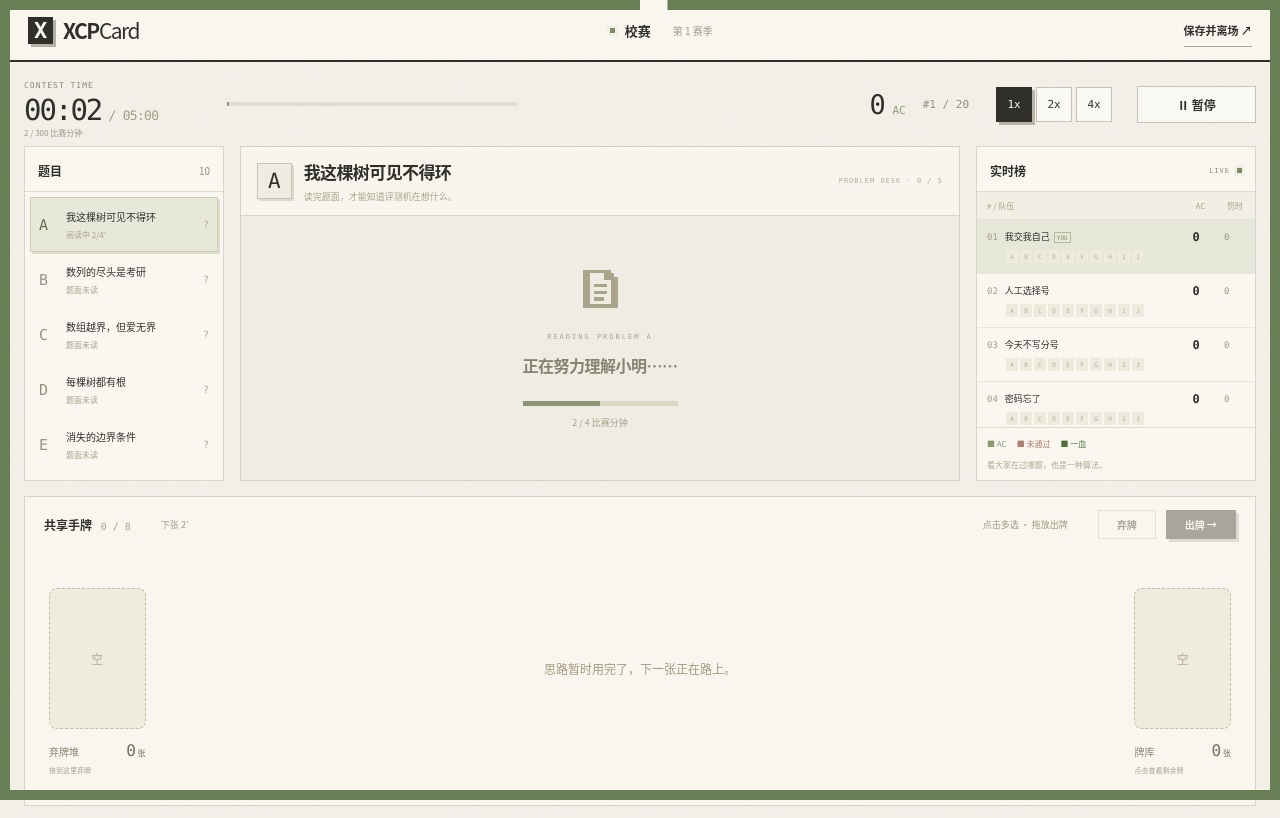
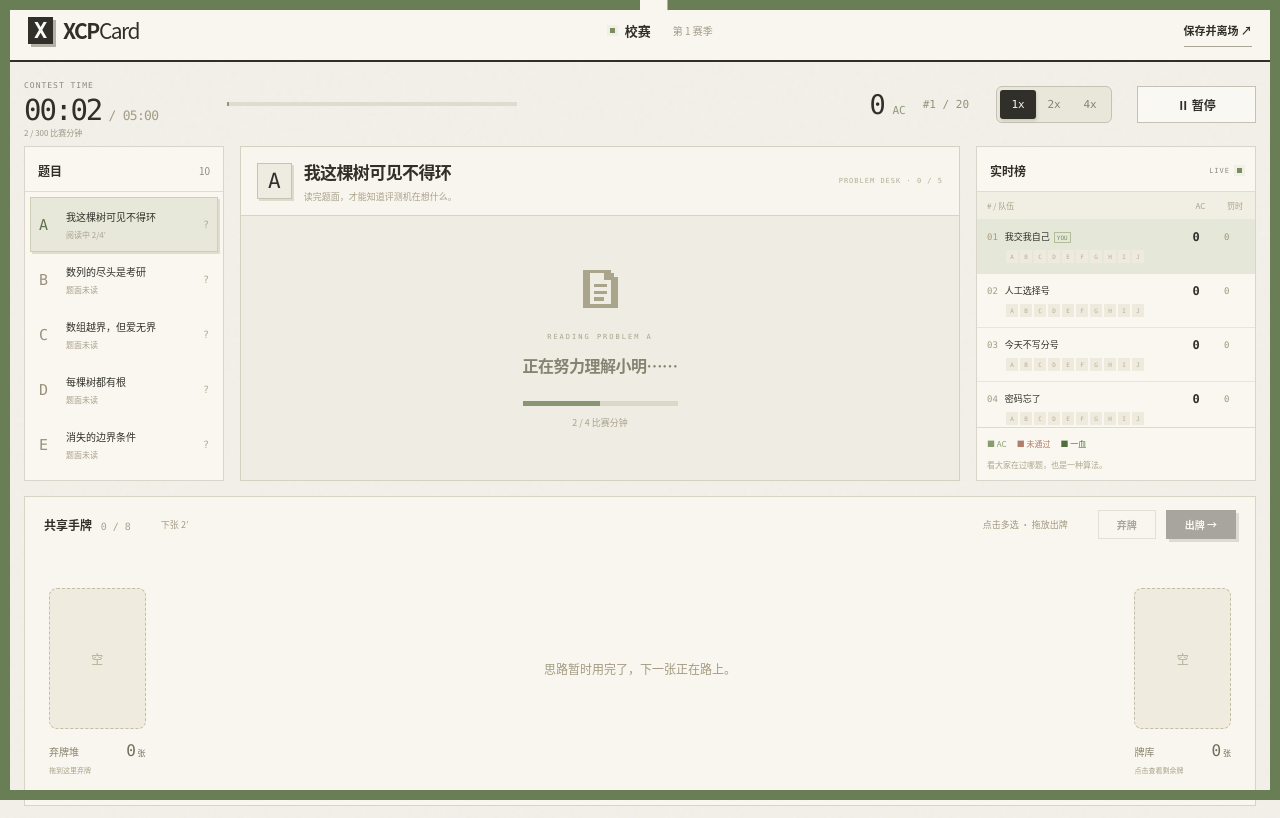
Before and after one commit to feli77/XCPCard, a React (Vite) app: page / in a window 1280 px wide. Both pictures are taken after a click on the button "参加比赛 →". Built offline with nearby package versions, Linux system fonts and the light colour scheme.

Commit message:
将比赛倍率控件改为带切换动画的滑块

```diff
--- a/src/ui/MatchView.tsx
+++ b/src/ui/MatchView.tsx
@@ -24,6 +24,7 @@ interface MatchViewProps {
 
 const timeText = (value: number) =>
   `${Math.floor(value / 60).toString().padStart(2, '0')}:${Math.floor(value % 60).toString().padStart(2, '0')}`;
+const speeds = [1, 2, 4] as const;
 
 export function MatchView({
   match, speed, viewProblem, selected,
@@ -79,14 +80,20 @@ export function MatchView({
         <b>{player.solved}<span> AC</span></b>
         <small>#{player.rank} / {leaderboard.length}</small>
       </div>
-      <div className="speed-control" role="group" aria-label="比赛速度">
-        {([1, 2, 4] as const).map(value => <button
-          key={value}
-          className={speed === value ? 'primary' : 'secondary'}
-          aria-pressed={speed === value}
+      <div className="speed-control">
+        <span className="speed-thumb" style={{ transform: `translateX(${speeds.indexOf(speed) * 100}%)` }}/>
+        {speeds.map(value => <span key={value} className={speed === value ? 'selected' : ''}>{value}x</span>)}
+        <input
+          type="range"
+          min={0}
+          max={2}
+          step={1}
+          value={speeds.indexOf(speed)}
+          aria-label="比赛速度"
+          aria-valuetext={`${speed}x`}
           disabled={match.status === 'finished'}
-          onClick={() => onChangeSpeed(value)}
-        >{value}x</button>)}
+          onChange={event => onChangeSpeed(speeds[Number(event.currentTarget.value)])}
+        />
       </div>
       <button
         className={match.paused ? 'primary pause-button' : 'secondary pause-button'}
--- a/src/ui/match.css
+++ b/src/ui/match.css
@@ -137,15 +137,72 @@
   font: 11px var(--mono);
 }
 .speed-control {
-  display: flex;
+  position: relative;
+  display: grid;
+  grid-template-columns: repeat(3, 36px);
   flex-shrink: 0;
-  gap: 4px;
+  padding: 3px;
+  border: 1px solid #c5c1b5;
+  border-radius: 6px;
+  background: #e9e6da;
 }
-.speed-control button {
+.speed-control > span:not(.speed-thumb) {
+  z-index: 1;
+  display: grid;
+  place-items: center;
+  height: 29px;
+  font: 11px var(--mono);
+  color: #8a836e;
+  pointer-events: none;
+  transition: color 0.24s;
+}
+.speed-control > span.selected {
+  color: var(--paper);
+}
+.speed-thumb {
+  position: absolute;
+  inset: 3px auto 3px 3px;
   width: 36px;
-  min-height: 35px;
-  padding: 8px 0;
-  font: 11px var(--mono);
+  border-radius: 3px;
+  background: var(--ink);
+  box-shadow: 1px 2px 3px #302f2a26;
+  transition: transform 0.24s cubic-bezier(0.22, 1, 0.36, 1);
+}
+.speed-control input {
+  position: absolute;
+  inset: 3px;
+  z-index: 2;
+  width: 108px;
+  height: 29px;
+  margin: 0;
+  appearance: none;
+  opacity: 0;
+  cursor: pointer;
+}
+.speed-control input::-webkit-slider-thumb {
+  appearance: none;
+  width: 36px;
+  height: 29px;
+}
+.speed-control input::-moz-range-thumb {
+  width: 36px;
+  height: 29px;
+  border: 0;
+}
+.speed-control:has(input:focus-visible) {
+  outline: 3px solid #829c60;
+  outline-offset: 4px;
+}
+.speed-control:has(input:disabled) {
+  opacity: 0.4;
+}
+.speed-control input:disabled {
+  cursor: not-allowed;
+}
+@media (prefers-reduced-motion: reduce) {
+  .speed-control > span {
+    transition: none;
+  }
 }
 .pause-button {
   width: 119px;
```
Also changed, not shown: 1 other file (tests, documents, lock files or other folders).
